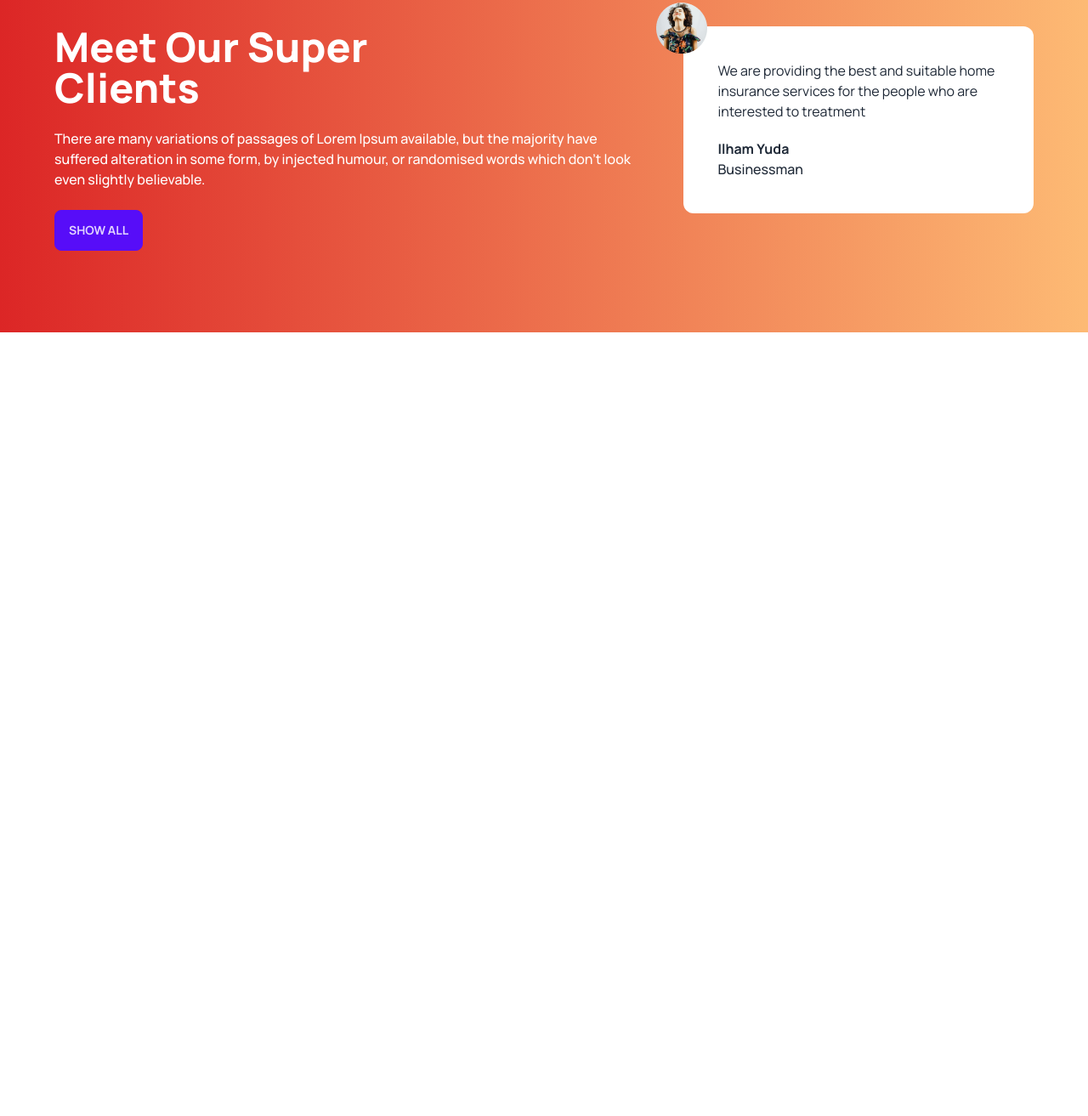
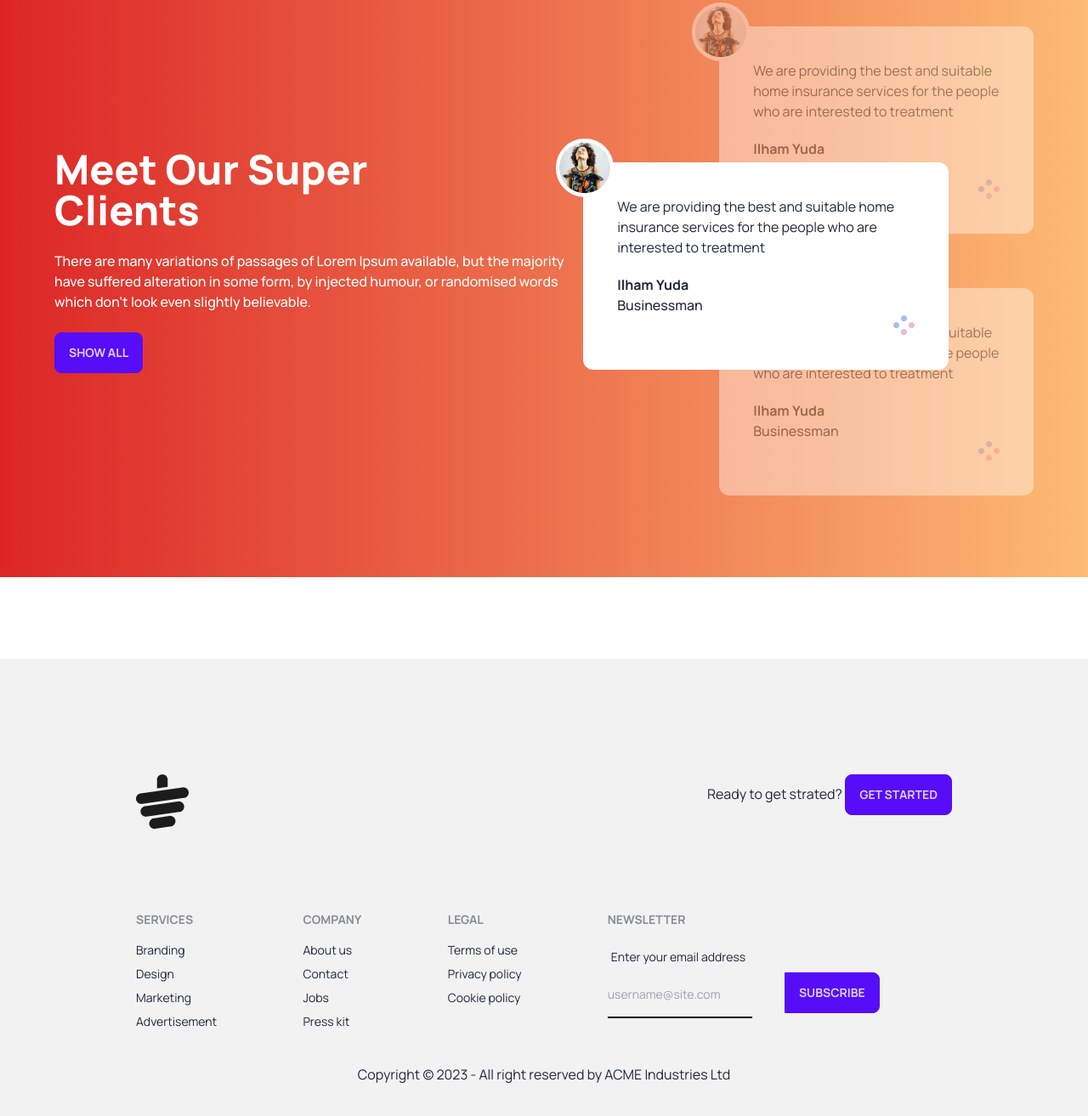
Before and after one commit to claraema2000/tea-house-website, a plain HTML site: page index.html in a window 1280 px wide. Shown: the part 2106-3419 px from the top of the page at 85% size. Before the commit the page ends 2593 px from the top, so only its background shows below. Drawn offline with nearby package versions, Linux system fonts and the light colour scheme.

Commit message:
footer section done

```diff
--- a/index.html
+++ b/index.html
@@ -121,24 +121,96 @@
         </section>
         <!-- Super Clients Section -->
         <section class="my-24 px-16 py-24 bg-gradient-to-r from-red-600 to-orange-300 flex flex-col lg:flex-row gap-12">
-            <div class="space-y-6">
-                <h2 class="text-5xl font-extrabold text-white">Meet Our Super <br> Clients</h2>
-                <p class="font-medium text-white">There are many variations of passages of Lorem Ipsum available, but the majority have suffered alteration in some form, by injected humour, or randomised words which don't look even slightly believable. </p>
-                <button class="btn btn-primary">Show All</button>
+            <div class="flex items-center pr-28">
+                <div class="space-y-6 ">
+                    <h2 class="text-5xl font-extrabold text-white">Meet Our Super <br> Clients</h2>
+                    <p class="font-medium text-white">There are many variations of passages of Lorem Ipsum available, but the majority have suffered alteration in some form, by injected humour, or randomised words which don't look even slightly believable. </p>
+                    <button class="btn btn-primary">Show All</button>
+                </div>
             </div>
-            <div>
-                <!-- Review -->
-                <div class="relative p-10 rounded-xl bg-white">
-                    <img class="absolute -top-7 -left-8" src="images/client.png" alt="">
+            <!-- Review Container -->
+            <div class="relative">
+                <!-- Previous Review -->
+                <div class="relative z-10 opacity-40 p-10 rounded-xl bg-white mb-16">
+                    <img class="absolute -top-7 -left-8 border-4 border-white rounded-full bg-white" src="images/client.png" alt="">
                     <p>We are providing the best and suitable home insurance services for the people who are interested to treatment</p>
                     <h5 class="font-bold mt-5">Ilham Yuda</h5>
                     <p class="font-medium">Businessman</p>
+                    <div class="flex justify-end">
+                        <img src="images/circles.png" alt="">
+                    </div>
+
+                </div>
+                <!-- Current Review -->
+                <div class="absolute z-20 top-40 -left-40 lg:w-[430px] p-10 rounded-xl bg-white">
+                    <img class="absolute -top-7 -left-8 border-4 border-white rounded-full bg-white" src="images/client.png" alt="">
+                    <p>We are providing the best and suitable home insurance services for the people who are interested to treatment</p>
+                    <h5 class="font-bold mt-5">Ilham Yuda</h5>
+                    <p class="font-medium">Businessman</p>
+                    <div class="flex justify-end">
+                        <img src="images/circles.png" alt="">
+                    </div>
+
+                </div>
+                <!-- Next Review -->
+                <div class="relative z-10 opacity-40 p-10 rounded-xl bg-white">
+                    <img class="absolute -top-7 -left-8 border-4 border-white rounded-full bg-white" src="images/client.png" alt="">
+                    <p>We are providing the best and suitable home insurance services for the people who are interested to treatment</p>
+                    <h5 class="font-bold mt-5">Ilham Yuda</h5>
+                    <p class="font-medium">Businessman</p>
+                    <div class="flex justify-end">
+                        <img src="images/circles.png" alt="">
+                    </div>
+
                 </div>
             </div>
         </section>
     </main>
-    <footer>
-
-    </footer>
+    <footer class=" px-40 py-10 bg-base-200 text-base-content">
+        <div class="flex justify-between my-24">
+            <img src="images/cup.png" alt="">
+            <p>
+                <span>Ready to get strated?</span>
+                <button class="btn btn-primary">Get Started</button>
+            </p>
+        </div>
+        <div class="footer">
+            <div>
+                <span class="footer-title">Services</span>
+                <a class="link link-hover">Branding</a>
+                <a class="link link-hover">Design</a>
+                <a class="link link-hover">Marketing</a>
+                <a class="link link-hover">Advertisement</a>
+              </div>
+              <div>
+                <span class="footer-title">Company</span>
+                <a class="link link-hover">About us</a>
+                <a class="link link-hover">Contact</a>
+                <a class="link link-hover">Jobs</a>
+                <a class="link link-hover">Press kit</a>
+              </div>
+              <div>
+                <span class="footer-title">Legal</span>
+                <a class="link link-hover">Terms of use</a>
+                <a class="link link-hover">Privacy policy</a>
+                <a class="link link-hover">Cookie policy</a>
+              </div>
+              <div>
+                <span class="footer-title">Newsletter</span>
+                <div class="form-control w-80">
+                  <label class="label">
+                    <span class="label-text">Enter your email address</span>
+                  </label>
+                  <div class="relative">
+                    <input type="text" placeholder="username@site.com" class="py-4 bg-transparent border-b-2 border-black outline-none" />
+                    <button class="btn btn-primary absolute top-0 right-0 rounded-l-none">Subscribe</button>
+                  </div>
+                </div>
+              </div>
+        </div>
+        <div class="mt-10 text-center">
+          <p>Copyright © 2023 - All right reserved by ACME Industries Ltd</p>
+        </div>
+      </footer>
 </body>
 </html>
```
